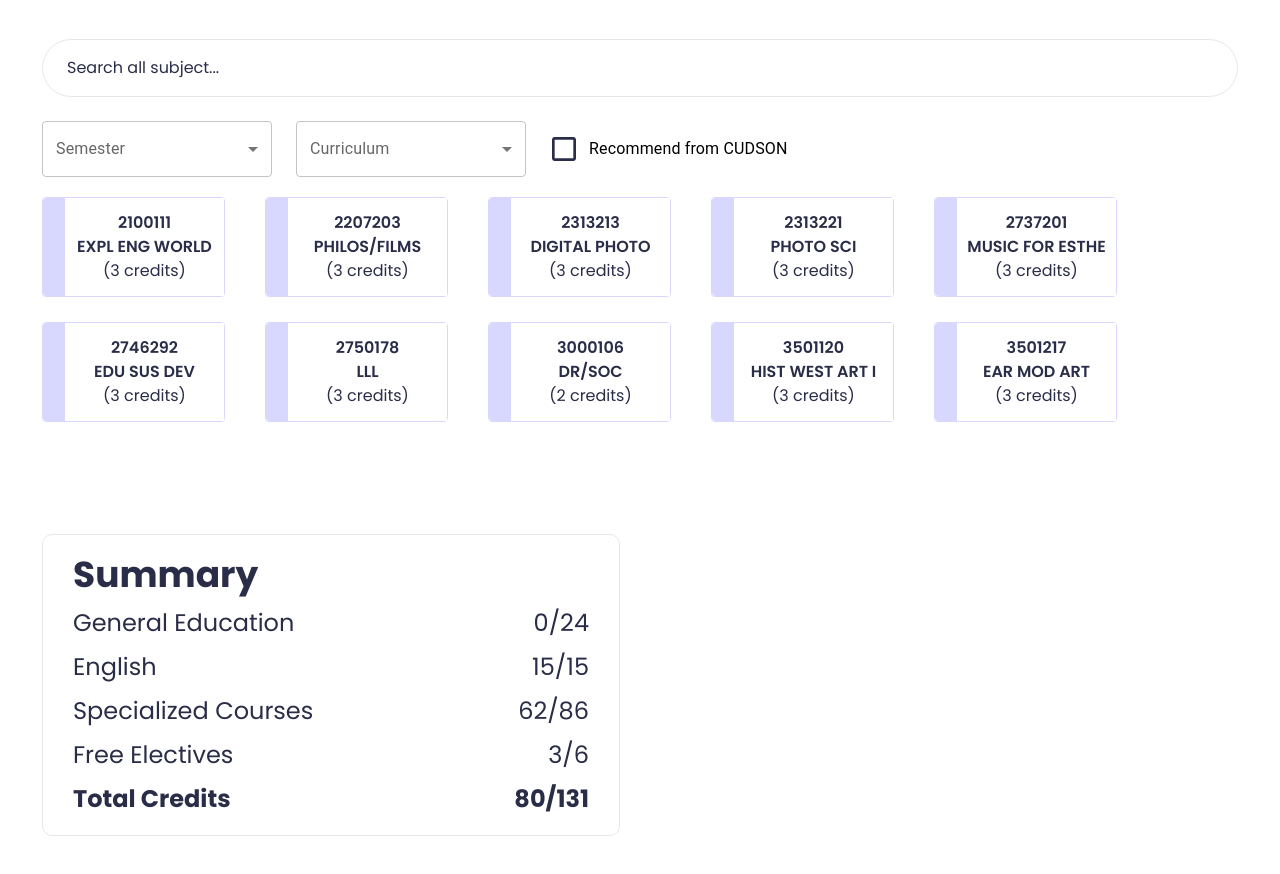
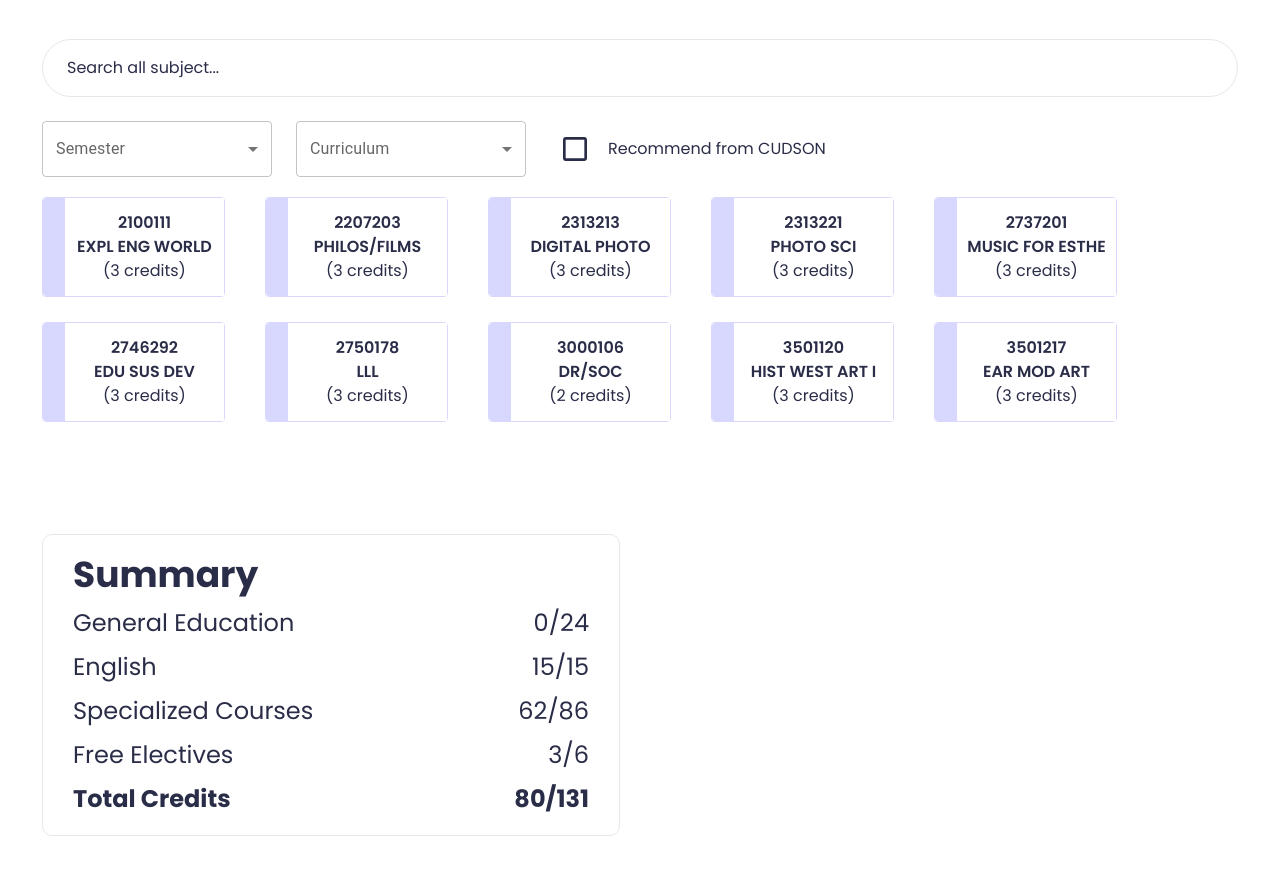
Before and after one commit to dance-notch/flex, a Next.js app: page / in a window 1280 px wide. Shown: the part 1296-2170 px from the top of the page. Built offline with nearby package versions, Linux system fonts and the light colour scheme.

Commit message:
Fix: fix bug color in cudson

```diff
--- a/src/components/GenedSection.js
+++ b/src/components/GenedSection.js
@@ -13,7 +13,7 @@ import { useState } from "react";
 
 import { dataGenEd } from "@/utilities/dataGenEd";
 
-const FilterSection = ({ setCudson }) => {
+const FilterSection = ({ cudson, setCudson }) => {
   const [filterSemester, setFilterSemester] = useState("");
   const [filterCurriculum, setFilterCurriculum] = useState("");
 
@@ -60,17 +60,17 @@ const FilterSection = ({ setCudson }) => {
             </Select>
           </FormControl>
         </Box>
-        <FormControlLabel
-          control={
+        <div className="flex items-center gap-2">
           <Checkbox
             onChange={() => {
               setCudson((prev) => !prev);
             }}
             sx={{ "& .MuiSvgIcon-root": { fontSize: 32 }, color: "#2A2D48" }}
           />
-          }
-          label="Recommend from CUDSON"
-        />
+          <p className={`text-primary ${cudson ? "font-bold" : ""}`}>
+            Recommend from CUDSON
+          </p>
+        </div>
       </div>
     </div>
   );
@@ -108,7 +108,7 @@ function GenedSection({
         <h2 className="text-primary text-[40px] font-semibold uppercase mb-[26px]">
           {name}
         </h2>
-        <FilterSection setCudson={setCudson} />
+        <FilterSection cudson={cudson} setCudson={setCudson} />
         <div className="flex flex-wrap w-full h-[225px] overflow-auto gap-x-10 gap-y-[25px]">
           {(cudson ? selectedKeys : Object.keys(dataGenEd)).map((key) => {
             const color = "gray";
```
Lines whose indentation alone changed are shown as unchanged.
